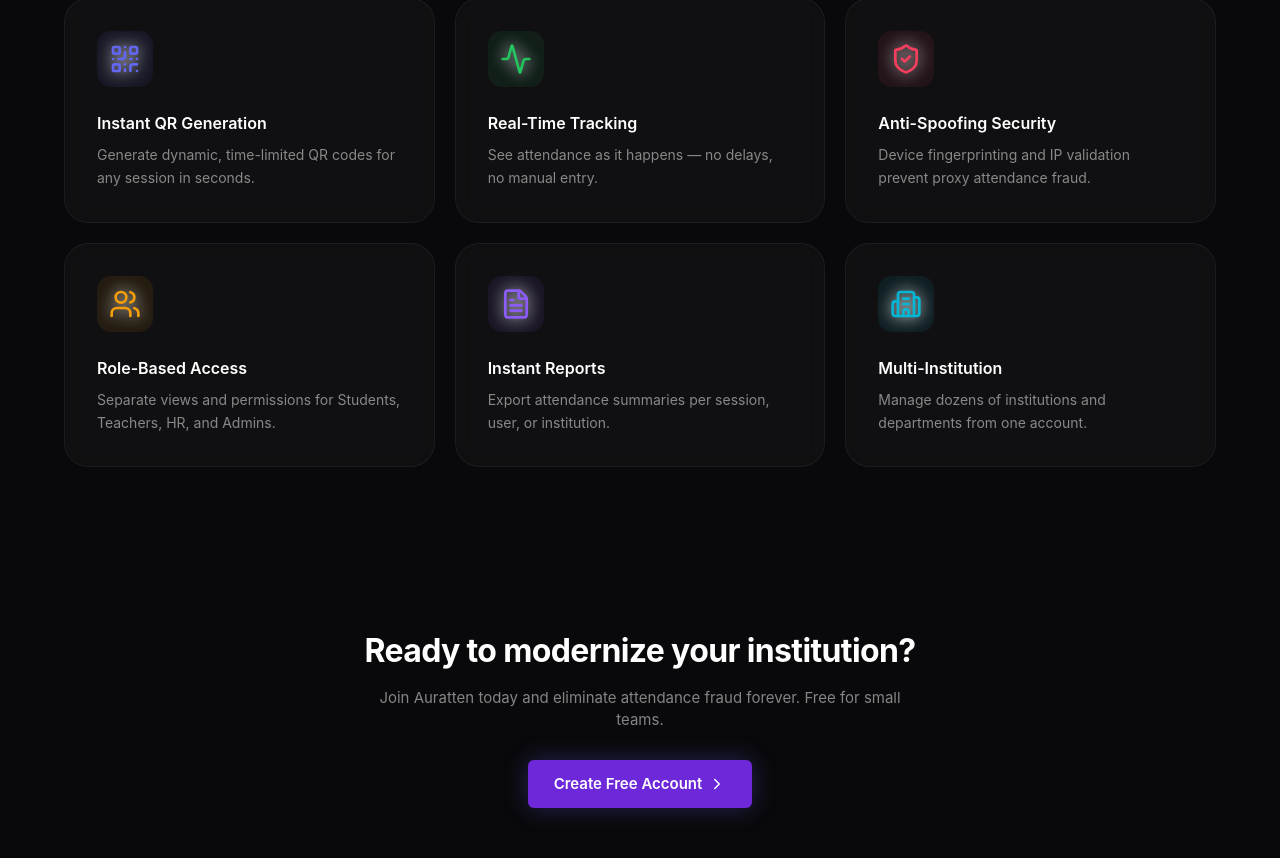
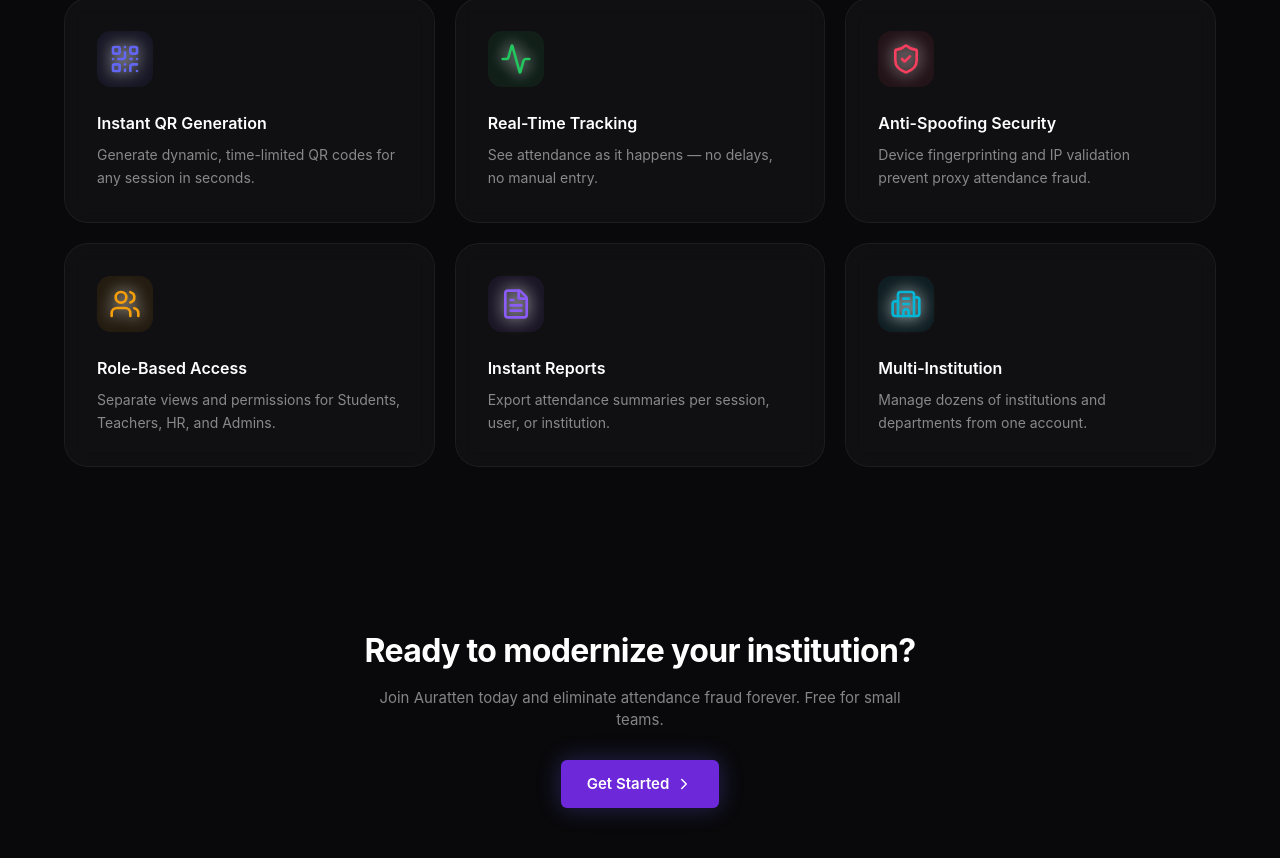
Before and after one commit to karthikchowdary13/Auratten, a Next.js app in the folder frontend/: page / in a window 1280 px wide. Shown: the part 1203-2061 px from the top of the page. Built offline with nearby package versions, Linux system fonts and the light colour scheme.

Commit message:
Remove Get Started and Sign In buttons from landing page and navbar

```diff
--- a/frontend/src/app/page.tsx
+++ b/frontend/src/app/page.tsx
@@ -131,7 +131,7 @@
           <p className={styles.ctaSubtext}>Join Auratten today and eliminate attendance fraud forever. Free for small teams.</p>
           <div className={styles.heroActions}>
             <Link href="/register" className={styles.primaryBtn}>
-              Create Free Account
+              Get Started
               <ChevronRight size={18} style={{ marginLeft: 6 }} />
             </Link>
           </div>
```
